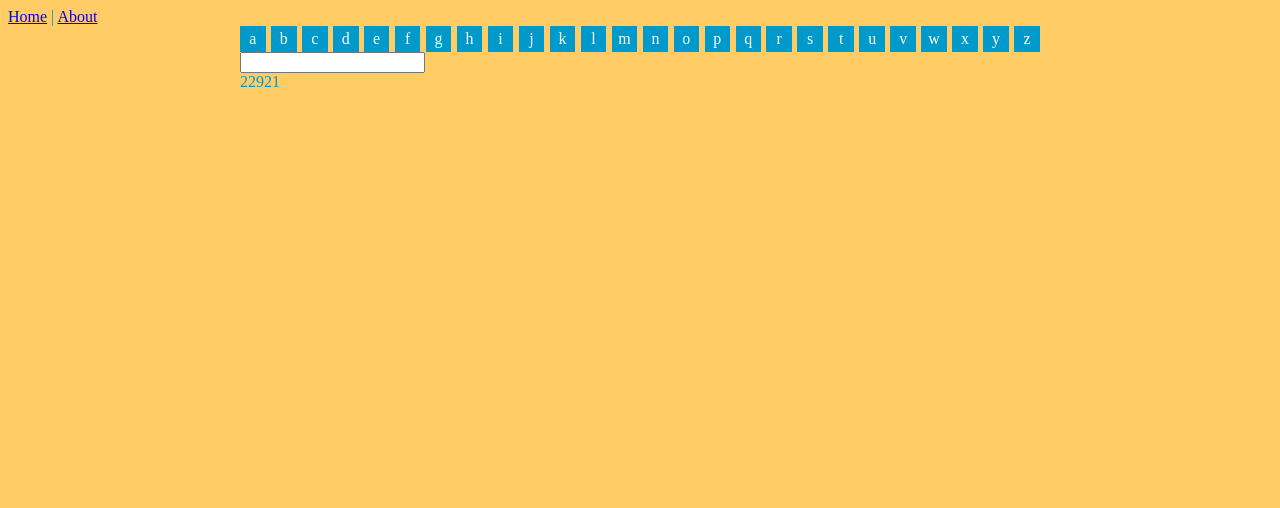
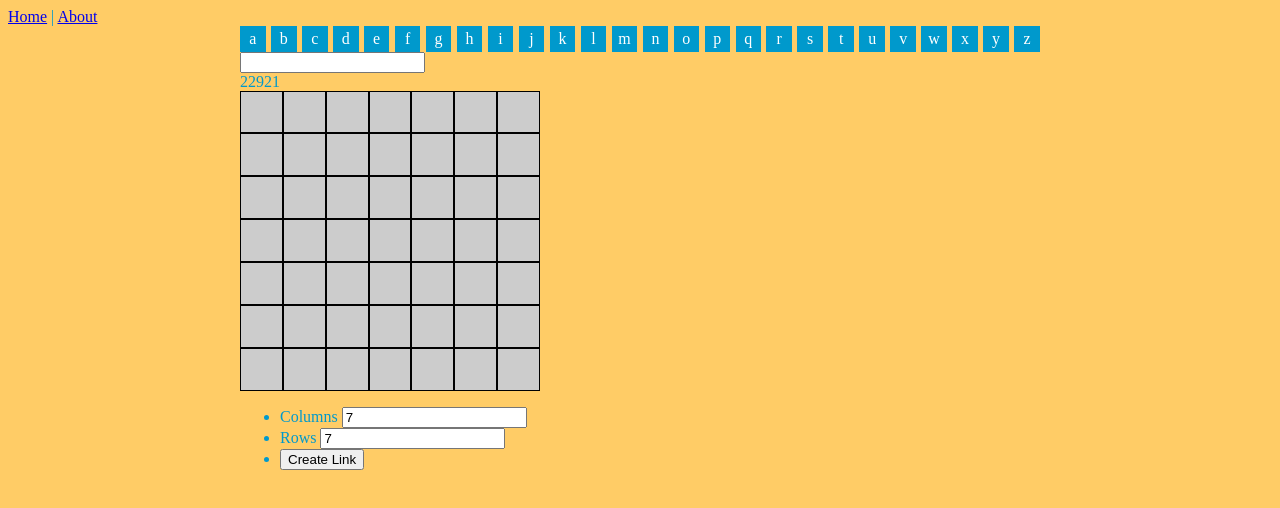
Before and after one commit to DanielPatrickKoenig/patern-slider, a Vue app: page /builder in a window 1280 px wide. Shown: the top 508 px of the page. Built offline with nearby package versions, Linux system fonts and the light colour scheme.

Commit message:
added grid, added ability to add/delete/edit words to grid, added ability to change rows/columns or grid, added link creator

```diff
--- /dev/null
+++ b/src/components/PuzzlePreview.vue
@@ -0,0 +1,58 @@
+<template>
+    <div
+        class="puzzle-preview"
+        ref="puzzlepreview"
+        :style="{height: `${height}px`}"
+    >
+        <ul v-if="height > 0">
+            <li
+                v-for="(row, i) in pattern"
+                :key="'row-' + i.toString()"
+                :style="{height: `${100/pattern.length}%`}"
+            >
+                <ul>
+                    <li
+                        v-for="(cell, j) in row"
+                        :key="'cell-' + i.toString() + '-' + j.toString()"
+                        :style="{width: `${100/pattern[i].length}%`}"
+                        :class="{active: cell != ' '}"
+                    >
+                        {{cell.toUpperCase()}}
+                    </li>
+                </ul>
+            </li>
+        </ul>
+    </div>
+</template>
+
+<script>
+export default {
+    props: {
+        pattern: Array
+    },
+    data () {
+        return {
+            height: 0
+        }
+    },
+    methods: {
+        mapHeight (scope) {
+            setTimeout(() => {
+                if(scope.$refs['puzzlepreview'] && scope.pattern.length > 0){
+                    scope.height = this.$refs['puzzlepreview'].getBoundingClientRect().width * (scope.pattern.length / scope.pattern[0].length);
+                }
+                else {
+                    scope.mapHeight(scope);
+                }
+            }, 100);
+        }
+    },
+    mounted () {
+        this.mapHeight(this);
+    }
+}
+</script>
+
+<style>
+
+</style>
--- a/src/scss/partials/_builder.scss
+++ b/src/scss/partials/_builder.scss
@@ -56,4 +56,40 @@
             }
         }
     }
+    .puzzle-preview ul, .puzzle-preview li{
+        padding:0;
+        margin:0;
+    }
+    .puzzle-preview{
+        width:300px;
+        max-width:100%;
+        ul{
+            display:flex;
+            flex-direction: column;
+            display: relative;
+            width:100%;
+            height:100%;
+            > li {
+                display:block;
+                > ul{
+                    display:flex;
+                    flex-direction:row;
+                    height: 100%;
+                    > li{
+                        display:flex;
+                        justify-content: center;
+                        align-items: center;
+                        background-color: #cccccc;
+                        box-shadow: 0 0 0 1px #000000 inset;
+                        height: 100%;
+                        &.active{
+                            background-color: #ffffff;;
+                        }
+                    }
+                }
+            }
+        }
+
+
+    }
 }
--- a/src/utils/GameLogic.js
+++ b/src/utils/GameLogic.js
@@ -1,5 +1,4 @@
 import {shuffle, reshape} from './Utilities.js';
-const dimensions = {rows: 7, columns: 7};
 
 const Directions = {
     ACROSS: 0,
@@ -83,17 +82,12 @@ const structures = {
     ]
 };
 
-function createRow(structure, targetRow = -1, empty = false){
+function createRow(columns, structure){
     let row = [];
-    for(let i = 0; i < dimensions.columns; i++){
-        row.push(empty ? 0 : (Math.random() > .8 ? 1 : 0));
+    for(let i = 0; i < columns; i++){
+        row.push(" ");
     }
-    if(structure.length > targetRow || targetRow < 0){
-        structure.splice(targetRow, 0, row);
-    }
-    else{
-        structure.push(row);
-    }
+    structure.push(row);
 }
 function checkMatch(targetPattern, testPesstern){
     let isMatch = true;
@@ -118,10 +112,10 @@ function randomizeStructure(structure){
     return reshapedStucture;
 
 }
-function setupGame(){
+function setupGame(columns, rows){
     let structure = [];
-    for(var i = 0; i < dimensions.rows; i++){
-        createRow(structure);
+    for(var i = 0; i < rows; i++){
+        createRow(columns, structure);
     }
     return structure;
 }
@@ -134,7 +128,9 @@ function getPiecesByProperty(pieces, property, value){
     }
     return matches;
 }
-function addWord(grid, text, direction, column, row){
+function addWord(grid, text, direction, _column, _row){
+    const column = Number(_column);
+    const row = Number(_row);
     let valid = true;
     let move = {row: 0, column: 0};
     switch (direction){
--- a/src/views/BuilderPage.vue
+++ b/src/views/BuilderPage.vue
@@ -19,6 +19,11 @@
                         <li>
                             {{result.defenition}}
                         </li>
+                        <li>
+                            <button v-on:click="addWord(result.word, key)">
+                                Add
+                            </button>
+                        </li>
                     </ul>
                 </li>
             </ul>
@@ -26,12 +31,38 @@
         <span v-if="ready">
             {{Object.keys(this.dictionary).length}}
         </span>
+        <PuzzlePreview
+            v-if="gameProperties.structrue.length > 0"
+            :pattern="gameProperties.structrue"
+        />
+        <ul class="puzzle-word-list">
+            <li><label><span>Columns</span> <input type="number" v-model="gameProperties.columns" v-on:change="updatePuzzle" /></label></li>
+            <li><label><span>Rows</span> <input type="number" v-model="gameProperties.rows" v-on:change="updatePuzzle" /></label></li>
+            <li v-for="(word, i) in gameProperties.words" :key="'word-'+i.toString()">
+                <label><span>Text</span> <input type="text" v-model="gameProperties.words[i].text" disabled /></label>
+                <label><span>Direction</span> <select v-model="gameProperties.words[i].direction" v-on:change="updatePuzzle"><option v-for="(direction, key, d) in directionOptions" :key="'direction-'+d.toString()" :value="direction">{{key}}</option></select></label>
+                <label><span>Column</span> <input type="number" v-model="gameProperties.words[i].column" v-on:change="updatePuzzle" /></label>
+                <label><span>Row</span> <input type="number" v-model="gameProperties.words[i].row" v-on:change="updatePuzzle" /></label>
+                <button v-on:click="removeWord(i)">DELETE</button>
+            </li>
+            <li>
+                <button v-on:click="createPuzzleLink">
+                    Create Link
+                </button>
+            </li>
+        </ul>
+
     </div>
 </template>
 
 <script>
 import {loadDictionarySection} from '../utils/Dictionary.js';
+import {createCrossword, Directions} from '../utils/GameLogic.js';
+import PuzzlePreview from '../components/PuzzlePreview.vue';
 export default {
+    components:{
+        PuzzlePreview
+    },
     data () {
         return {
             dictionary: {},
@@ -39,7 +70,15 @@ export default {
             searchTerm: '',
             searchOutput: {},
             letters: ('abcdefghijklmnopqrstuvwxyz').split(''),
-            selectedLetter: 'a'
+            selectedLetter: 'a',
+            directionOptions: Directions,
+            gameProperties: {
+                words: [],
+                columns: 7,
+                rows: 7,
+                structrue: []
+            }
+
         }
     },
     methods: {
@@ -60,10 +99,40 @@ export default {
             this.selectedLetter = letter;
             this.dictionary = await loadDictionarySection(letter.toUpperCase());
             this.ready = true;
+        },
+        addWord (word, id) {
+            this.gameProperties.words.push({text: word, id: id, direction: Directions.ACROSS, row: 0, column: 0});
+            this.updatePuzzle();
+        },
+        updatePuzzle () {
+
+            const stru = createCrossword(this.gameProperties.rows, this.gameProperties.columns, this.gameProperties.words);
+            console.log(stru);
+            if(stru){
+                this.gameProperties.structrue = [];
+                setTimeout(() => {
+                    this.gameProperties.structrue = stru;
+                }, 100);
+            }
+        },
+        removeWord (index) {
+            this.gameProperties.words.splice(index, 1);
+            this.updatePuzzle();
+        },
+        createPuzzleLink () {
+            console.log('create puzzle link');
+            // 14,12,A15700-0-5-1,G7712-1-2-3
+            let puzzleLink = `${this.gameProperties.rows},${this.gameProperties.columns}`;
+            for (let i = 0; i < this.gameProperties.words.length; i++) {
+                puzzleLink += `,${this.gameProperties.words[i].id}-${this.gameProperties.words[i].direction.toString()}-${this.gameProperties.words[i].row.toString()}-${this.gameProperties.words[i].column.toString()}`
+            }
+            console.log(puzzleLink);
+            return puzzleLink;
         }
     },
     mounted () {
         this.loadLetter('A');
+        this.gameProperties.structrue = createCrossword(this.gameProperties.rows, this.gameProperties.columns, this.gameProperties.words);
     }
 }
 </script>
```
